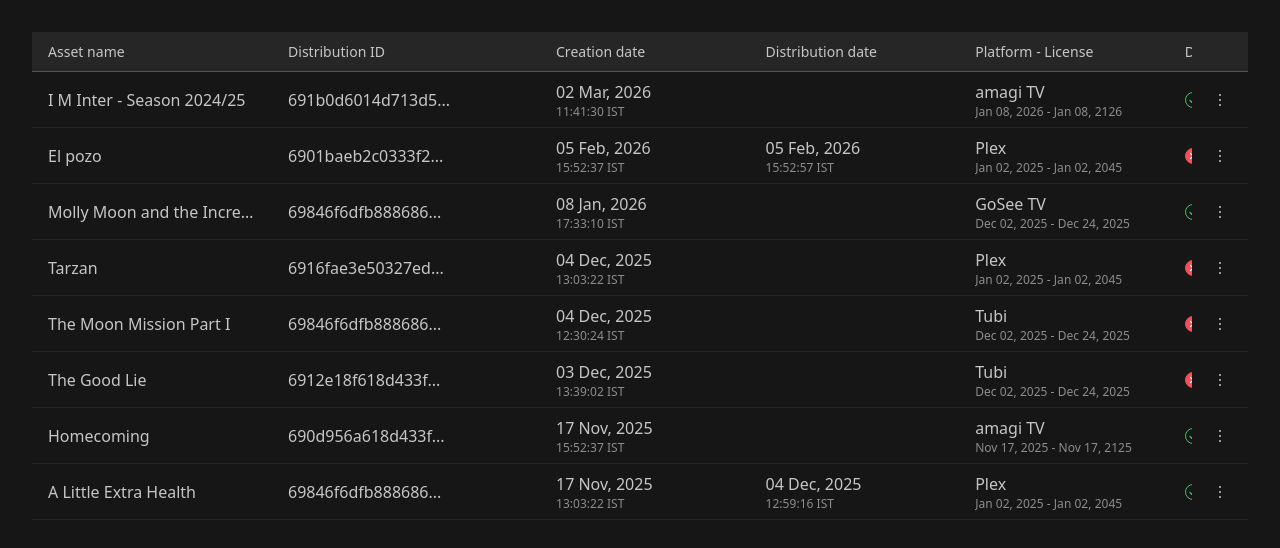
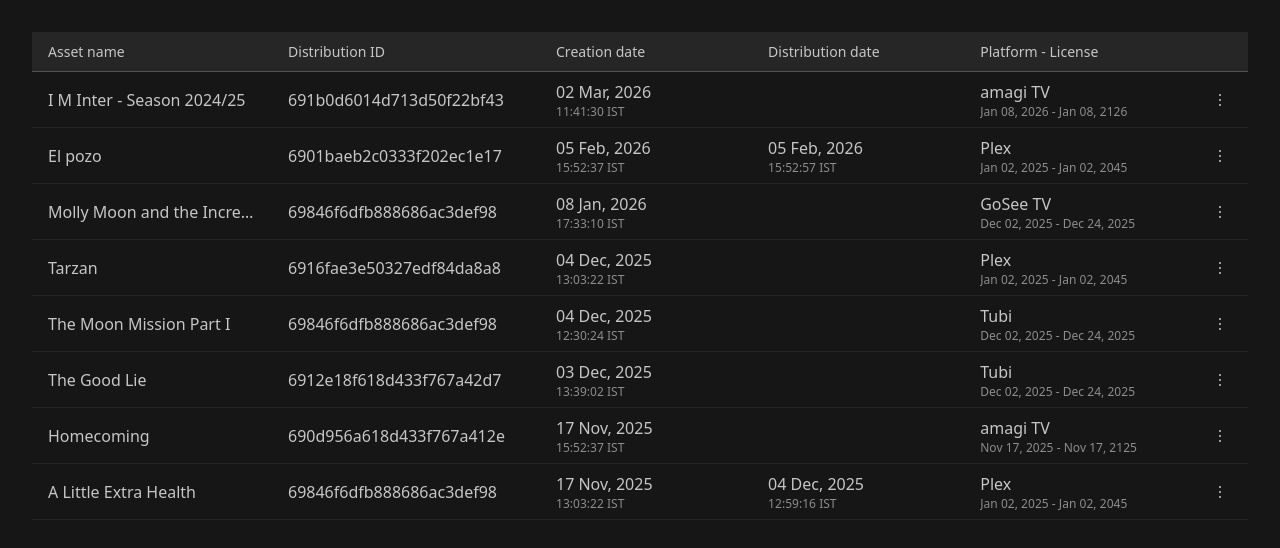
Before and after one commit to prishniprasad/data-table, a React (Vite) app: page / in a window 1280 px wide. Shown: the top 548 px of the page. Built offline with nearby package versions, Linux system fonts and the light colour scheme.

Commit message:
Initial commit

```diff
--- a/src/components/DataTable.tsx
+++ b/src/components/DataTable.tsx
@@ -1,18 +1,28 @@
 import { tableData, type TableRow } from '../data/tableData';
 import StatusIcon from './icons/StatusIcon';
 import OverflowMenuIcon from './icons/OverflowMenuIcon';
+import MoreVertIcon from './icons/MoreVertIcon';
 
 function DistributionIdCell({ value }: { value: string }) {
-  const display = value.length > 16 ? value.slice(0, 16) + '...' : value;
+  // We want to preserve at least the first block and exactly the last 5 chars.
+  // We split the ID so CSS can truncate the first part with an ellipsis
+  // while keeping the last 5 characters fully visible at all times.
+  const startChars = value.length > 5 ? value.slice(0, -5) : value;
+  const endChars = value.length > 5 ? value.slice(-5) : '';
 
   return (
-    <div className="flex items-center h-14 px-4 py-[10px] border-b border-[var(--color-cell-border)] shrink-0 w-full">
-      <span
-        className="text-[#c6c6c6] text-base leading-6 overflow-hidden text-ellipsis whitespace-nowrap flex-1 min-w-0 font-normal font-[Noto_Sans,sans-serif]"
+    <div className="flex items-center h-14 px-4 py-[10px] border-b border-[var(--color-cell-border)] shrink-0 w-full min-w-0">
+      <div
+        className="flex min-w-0 flex-1 text-[#c6c6c6] text-base leading-6 font-normal font-[Noto_Sans,sans-serif]"
         title={value}
       >
-        {display}
-      </span>
+        <span className="overflow-hidden text-ellipsis whitespace-nowrap min-w-[5ch]">
+          {startChars}
+        </span>
+        <span className="shrink-0 whitespace-nowrap">
+          {endChars}
+        </span>
+      </div>
     </div>
   );
 }
@@ -103,12 +113,16 @@ function OverflowMenuCell() {
 function ColumnHeader({ label, width }: { label: string; width?: string }) {
   return (
     <div
-      className="bg-[#262626] border-b border-[#525252] flex items-center gap-2 h-10 px-4 py-[10px] shrink-0 w-full"
+      className="group bg-[#262626] hover:bg-[var(--header-hover-bg)] transition-colors duration-200 cursor-pointer border-b border-[#525252] flex items-center justify-between h-10 px-4 py-[10px] shrink-0 w-full relative"
       style={width ? { width } : undefined}
     >
       <span className="text-[#c6c6c6] text-sm leading-[18px] tracking-[0.022px] overflow-hidden text-ellipsis whitespace-nowrap font-normal font-[Noto_Sans,sans-serif]">
         {label}
       </span>
+      <div className="opacity-0 group-hover:opacity-100 transition-colors duration-200 text-[#c6c6c6] flex shrink-0 items-center justify-center hover:bg-[#525252] w-4 h-4 rounded-[4px] relative z-10 cursor-pointer">
+        <MoreVertIcon className="w-full h-full" />
+      </div>
+      <div className="absolute right-0 top-1/2 -translate-y-1/2 bg-[rgba(141,141,141,0.58)] h-[28px] w-[4px] rounded-tl-[1px] rounded-bl-[1px] opacity-0 group-hover:opacity-100 transition-opacity duration-200 pointer-events-none" />
     </div>
   );
 }
--- /dev/null
+++ b/src/components/icons/MoreVertIcon.tsx
@@ -0,0 +1,14 @@
+export default function MoreVertIcon({ className }: { className?: string }) {
+  return (
+    <svg
+      xmlns="http://www.w3.org/.svg"
+      viewBox="0 0 16 16"
+      fill="currentColor"
+      className={className}
+    >
+      <path d="M8 13C8.55228 13 9 12.5523 9 12C9 11.4477 8.55228 11 8 11C7.44772 11 7 11.4477 7 12C7 12.5523 7.44772 13 8 13Z" />
+      <path d="M8 9C8.55228 9 9 8.5523 9 8C9 7.4477 8.55228 7 8 7C7.44772 7 7 7.4477 7 8C7 8.5523 7.44772 9 8 9Z" />
+      <path d="M8 5C8.55228 5 9 4.5523 9 4C9 3.4477 8.55228 3 8 3C7.44772 3 7 3.4477 7 4C7 4.5523 7.44772 5 8 5Z" />
+    </svg>
+  );
+}
--- a/src/index.css
+++ b/src/index.css
@@ -6,6 +6,7 @@
   --color-layer-02: #393939;
   --color-border-subtle-00: #393939;
   --color-border-subtle-01: #525252;
+  --header-hover-bg: #333333;
   --color-text-primary: #c6c6c6;
   --color-text-secondary: #8d8d8d;
   --color-cell-border: #262626;
```
